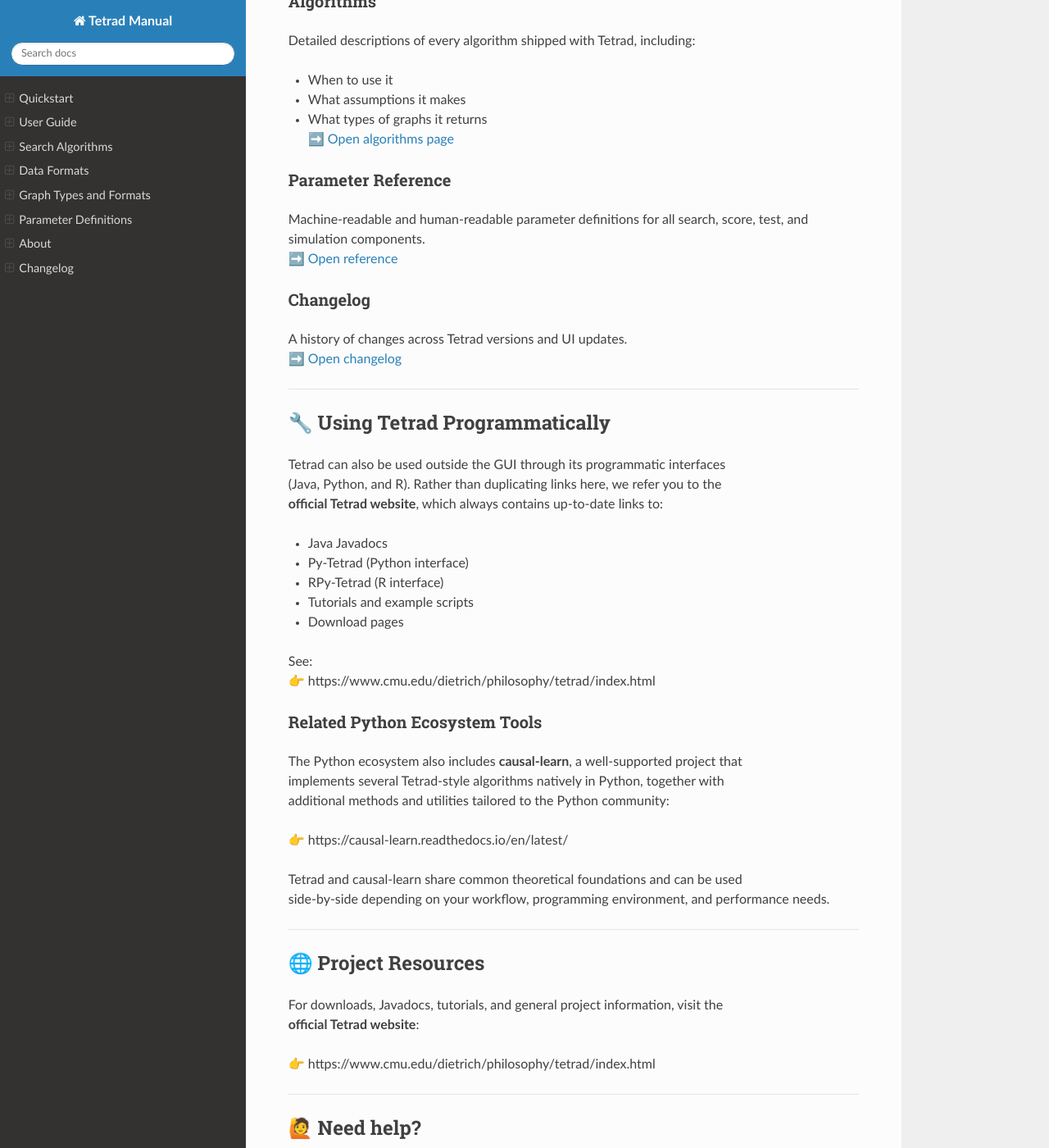
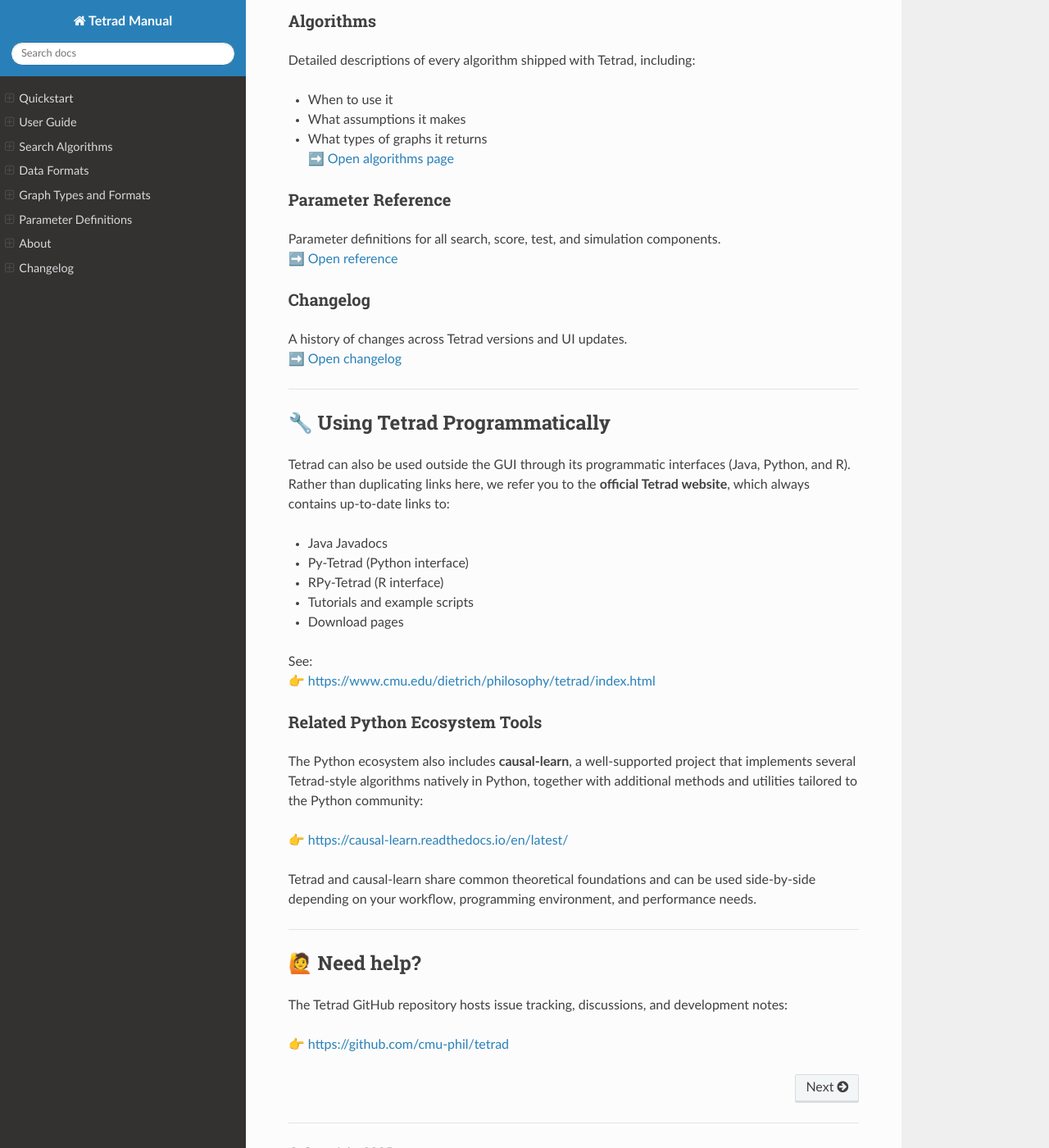
Before and after one commit to cmu-phil/tetrad-manual-rtd, a Sphinx documentation site: the page built from docs/index.md, in a window 1280 px wide and 1400 px high, scrolled down 2421 px. Shown: the whole window at 82% size. Built offline with Sphinx 7.4.7 and the Read the Docs theme 3.1.0, drawn with Linux system fonts in a browser that asks for light colours; some of the changed text lies outside the part shown.

Commit message:
Refine Tetrad documentation for clarity and structure:
- Updated key sections in `index.md` to enhance descriptions of workflows and tools.
- Improved examples, terminology, and linked resources for better user guidance.
- Reformatted links for consistency and readability across pages.
- Removed redundant content and adjusted layout to streamline presentation.

```diff
--- a/docs/index.md
+++ b/docs/index.md
@@ -102,7 +103,7 @@
   ➡️ [Open algorithms page](search-algorithms)
 
 ### **Parameter Reference**
-Machine-readable and human-readable parameter definitions for all search, score, test, and simulation components.
+Parameter definitions for all search, score, test, and simulation components.
 ➡️ [Open reference](reference)
 
 ### **Changelog**
@@ -113,9 +114,7 @@
 
 ## 🔧 Using Tetrad Programmatically
 
-Tetrad can also be used outside the GUI through its programmatic interfaces
-(Java, Python, and R). Rather than duplicating links here, we refer you to the
-**official Tetrad website**, which always contains up-to-date links to:
+Tetrad can also be used outside the GUI through its programmatic interfaces (Java, Python, and R). Rather than duplicating links here, we refer you to the **official Tetrad website**, which always contains up-to-date links to:
 
 - Java Javadocs
 - Py-Tetrad (Python interface)
@@ -124,27 +123,15 @@
 - Download pages
 
 See:
-👉 https://www.cmu.edu/dietrich/philosophy/tetrad/index.html
+👉 [https://www.cmu.edu/dietrich/philosophy/tetrad/index.html](https://www.cmu.edu/dietrich/philosophy/tetrad/index.html)
 
 ### Related Python Ecosystem Tools
 
-The Python ecosystem also includes **causal-learn**, a well-supported project that
-implements several Tetrad-style algorithms natively in Python, together with
-additional methods and utilities tailored to the Python community:
+The Python ecosystem also includes **causal-learn**, a well-supported project that implements several Tetrad-style algorithms natively in Python, together with additional methods and utilities tailored to the Python community:
 
-👉 https://causal-learn.readthedocs.io/en/latest/
+👉 [https://causal-learn.readthedocs.io/en/latest/](https://causal-learn.readthedocs.io/en/latest/)
 
-Tetrad and causal-learn share common theoretical foundations and can be used
-side-by-side depending on your workflow, programming environment, and performance needs.
-
----
-
-## 🌐 Project Resources
-
-For downloads, Javadocs, tutorials, and general project information, visit the
-**official Tetrad website**:
-
-👉 https://www.cmu.edu/dietrich/philosophy/tetrad/index.html
+Tetrad and causal-learn share common theoretical foundations and can be used side-by-side depending on your workflow, programming environment, and performance needs.
 
 ---
 
@@ -152,4 +139,4 @@
 
 The Tetrad GitHub repository hosts issue tracking, discussions, and development notes:
 
-👉 https://github.com/cmu-phil/tetrad
+👉 [https://github.com/cmu-phil/tetrad](https://github.com/cmu-phil/tetrad)
```
Also changed, not shown: other parts of docs/index.md (+8 -7 lines), docs/quickstart.md (+1 -4 lines), docs/search-algorithms.md (+1 -2 lines), docs/user-guide.md (+2 -11 lines).
